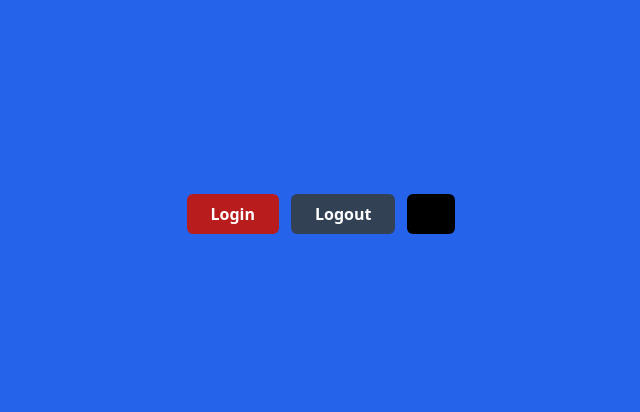
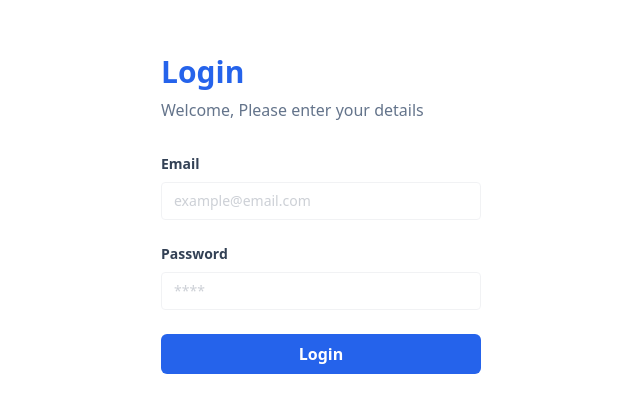
Before and after one commit to doni27/atomic-react, a React (Vite) app: page / in a window 1280 px wide. Shown: the part 186-598 px from the top of the page, without its empty margins (319-959 px from the left). Built offline with nearby package versions, Linux system fonts and the light colour scheme.

Commit message:
design login sebelum atomic

```diff
--- a/src/App.jsx
+++ b/src/App.jsx
@@ -2,21 +2,47 @@ import React from "react";
 import Button from "./components/Elements/Button";
 function App() {
 	return (
-		<div className="flex justify-center bg-blue-600 min-h-screen items-center">
-			<div className="flex gap-x-3">
-				<Button variant="bg-red-700">
+		<div className="flex justify-center min-h-screen items-center">
+			<div className="w-full max-w-xs">
+				<h1 className="text-3xl font-bold mb-2 text-blue-600">
+					Login
+				</h1>
+				<p className="font-medium text-slate-500 mb-8">
 					{" "}
+					Welcome, Please enter your
+					details
+				</p>
+				<form action="">
+					<div className="mb-6">
+						<label
+							htmlFor="email"
+							className="block text-slate-700 text-sm font-bold mb-2"
+						>
+							Email
+						</label>
+						<input
+							type="text"
+							className="text-sm border rounded w-full py-2 px-3 text-slate-700 placeholder: opacity-50"
+							placeholder="example@email.com"
+						/>
+					</div>
+					<div className="mb-6">
+						<label
+							htmlFor="email"
+							className="block text-slate-700 text-sm font-bold mb-2"
+						>
+							Password
+						</label>
+						<input
+							type="text"
+							className="text-sm border rounded w-full py-2 px-3 text-slate-700 placeholder: opacity-50"
+							placeholder="****"
+						/>
+					</div>
+				</form>
+				<Button classname="bg-blue-600 w-full">
 					Login
 				</Button>
-				{/* //   variant="bg-red-700"
-      //   text="Login"
-      // /> */}
-
-				<Button variant="bg-slate-700">
-					{" "}
-					Logout
-				</Button>
-				<Button variant="bg-black"> </Button>
 			</div>
 		</div>
 	);
--- a/src/components/Elements/Button/index.jsx
+++ b/src/components/Elements/Button/index.jsx
@@ -1,8 +1,8 @@
 const Button = (props) => {
-	const { children = "...", variant = "bg-black" } = props;
+	const { children = "...", classname = "bg-black" } = props;
 	return (
 		<button
-			className={`h-10 px-6 font-semibold rounded-md ${variant} text-white`}
+			className={`h-10 px-6 font-semibold rounded-md ${classname} text-white`}
 			type="submit"
 		>
 			{children} {/* {props.text} */}
```
